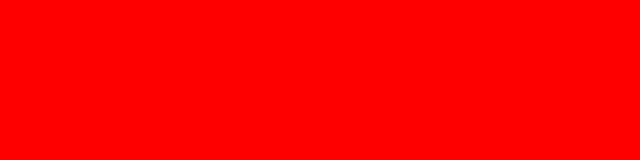
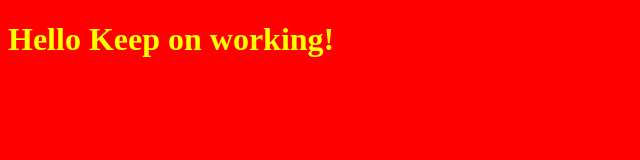
Before and after one commit to jprpich/test-project, a plain HTML site: page index.html in a window 1280 px wide. Shown: the whole page, without its empty margins (0-640 px from the left). Drawn offline with Linux system fonts and the light colour scheme.

Commit message:
work on style and index

```diff
--- a/index.html
+++ b/index.html
@@ -5,7 +5,7 @@
   <link rel="stylesheet" href="style.css">
 </head>
 <body>
-
+  <h1>Hello Keep on working!</h1>
   <script src="app.js"></script>
 </body>
 </html>
--- a/style.css
+++ b/style.css
@@ -1,3 +1,7 @@
 body {
   background: red;
 }
+
+h1 {
+  color: yellow;
+}
```
